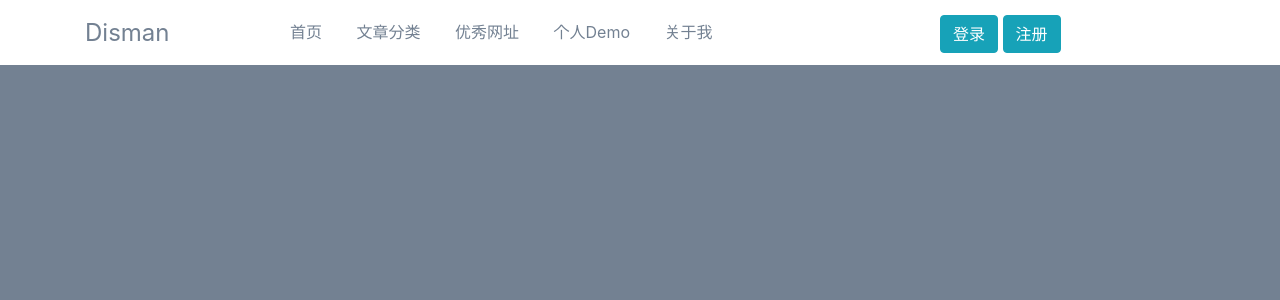
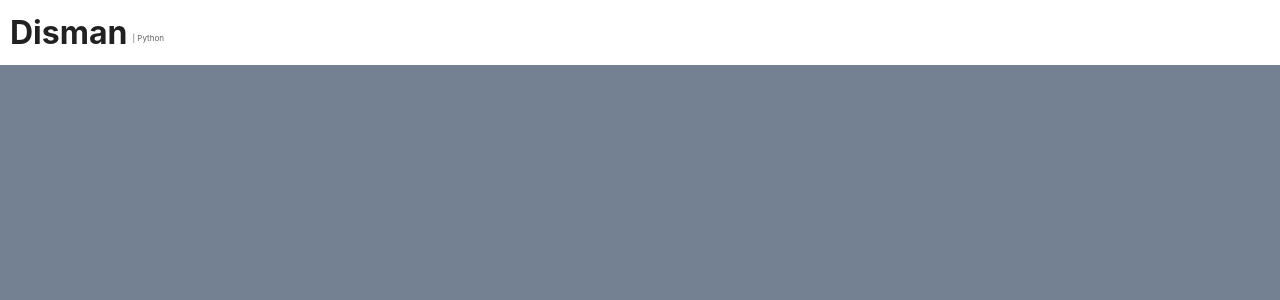
Before and after one commit to disman1229/blog, a Django app: page / in a window 1280 px wide. Shown: the top 300 px of the page. Run offline with Django 3.2, Linux system fonts and the light colour scheme; some libraries are stand-ins or nearby versions.

Commit message:
dis-header

```diff
--- a/static/base/css/base.css
+++ b/static/base/css/base.css
@@ -1,33 +1,31 @@
 body{
     background-color: #738192;
 }
+a{color:#212121;}
 a[href]{text-decoration: none;}
-header{
+.dis-header{
+    background-color: #fff;
+    display: flex;
+    justify-content: space-between;
+    position: fixed;
+    top: 0;
+    left: 0;
+    width: 100%;
     height: 65px;
-    background-color:#fff;
-    line-height: 65px;
+    padding-left: 10px;
+    z-index:300;
 }
-.logo a {
-    color: #738192;
-    font-size: 1.5rem;
+.dis-header-brand{
+    display: flex;
+    align-items: center;
 }
-.djnav li{
-    list-style: none;
+.dis-header-brand-title{
+    font-weight: bold;
+    font-size: 2rem;
+}
+.dis-header-brand-small{
     display: inline-block;
-    padding: 0 15px;
+    margin: 10px 0 0 5px;
+    font-size: 0.5rem;
+    color:#616161;
 }
-/*.nav-p{*/
-/*    display: block;*/
-/*    position: absolute;*/
-/*    top:61px;*/
-/*    border-bottom: 4px solid #20a0ff;*/
-/*}*/
-.djnav li a{
-    display: block;
-    color: #738192;
-    -webkit-transition: .25s;
-    transition: .25s;
-}
-.djnav li a:hover{
-    color: #20a0ff
-}
--- a/templates/base/index.html
+++ b/templates/base/index.html
@@ -10,28 +10,14 @@
     <script src="{% static 'base/js/bootstrap.min.js' %}"></script>
 </head>
 <body>
-    <header>
-        <nav class="container">
-            <div class="row">
-                <div class="col-md-2 logo">
-                    <a href="/">Disman</a>
-                </div>
-                <ul class="col-md-7 djnav">
-                    <li><a href="#">首页</a></li>
-                    <li><a href="#">文章分类</a></li>
-                    <li><a href="#">优秀网址</a></li>
-                    <li><a href="#">个人Demo</a></li>
-                    <li><a href="#">关于我</a></li>
-                </ul>
-                <div class="col-md-3">
-                    <a href="#" class="btn btn-info" role="button">登录</a>
-                    <a href="#" class="btn btn-info" role="button">注册</a>
-                </div>
-            </div>
-        </nav>
+    <header class="dis-header">
+        <div class="dis-header-brand">
+            <span class="dis-header-brand-title">
+                <a href="/">Disman</a>
+            </span>
+            <span class="dis-header-brand-small"> | Python </span>
+        </div>
+
     </header>
-    <script>
-
-    </script>
 </body>
 </html>
```
